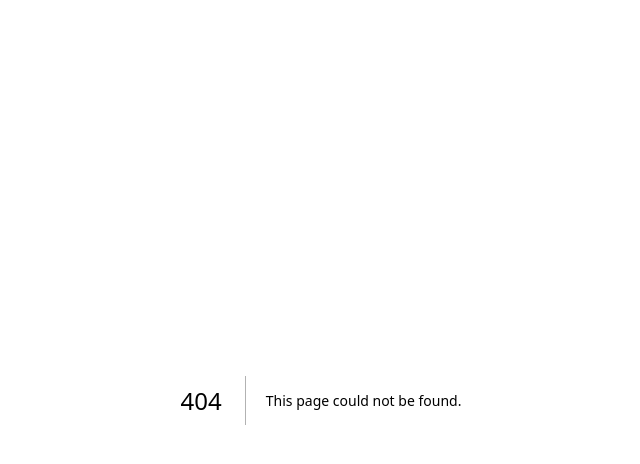
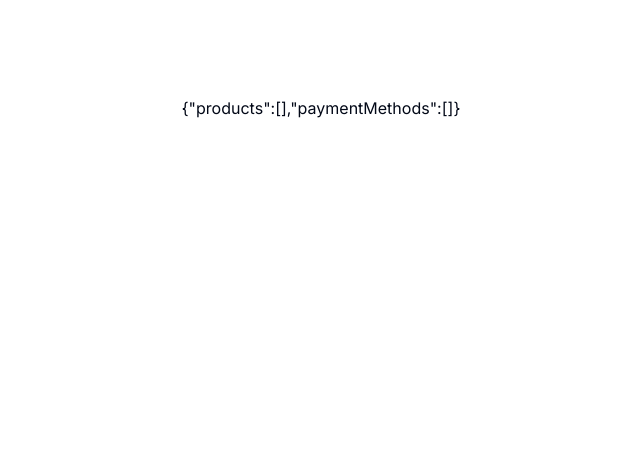
Before and after one commit to shivanshubisht/groww-assessment, a Next.js app: page /payment in a window 1280 px wide. Before the commit this address had no page. Shown: the top 464 px of the page, without its empty margins (319-959 px from the left). Built offline with nearby package versions, Linux system fonts and the light colour scheme.

Commit message:
create payment page

```diff
--- /dev/null
+++ b/app/payment/page.tsx
@@ -0,0 +1,10 @@
+import { useProductStore } from "@/lib/store";
+
+export default function PaymentPage() {
+  const data = useProductStore.getState().products;
+  return (
+    <main className="flex min-h-screen flex-col items-center justify-between p-24">
+      {JSON.stringify(data)}
+    </main>
+  );
+}
```
